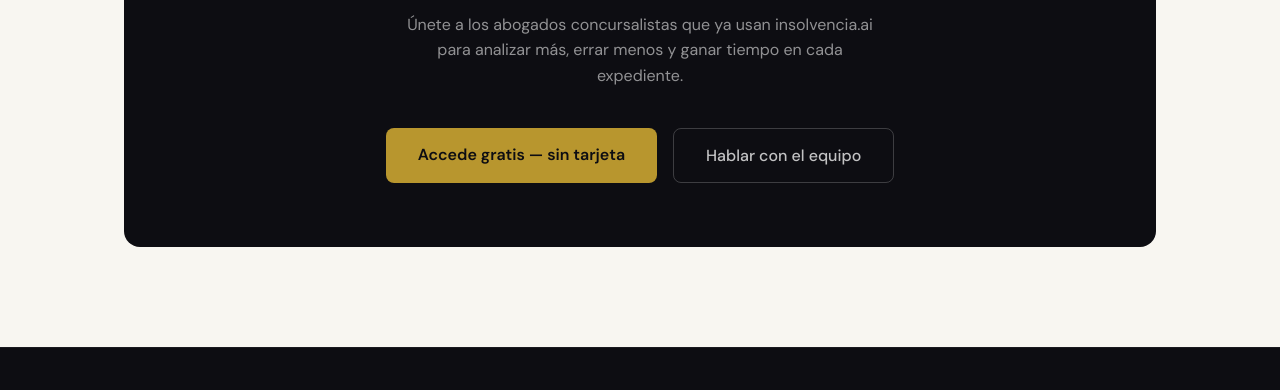
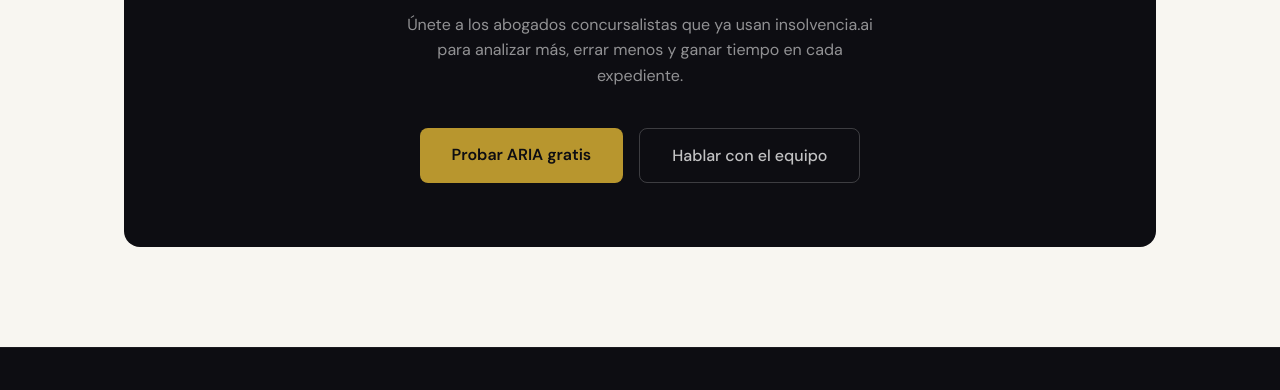
Before and after one commit to jog0002-droid/isolvencia.ai, a plain HTML site: page index.html in a window 1280 px wide. Shown: the part 8071-8461 px from the top of the page. Drawn offline with nearby package versions, Linux system fonts and the light colour scheme.

Commit message:
Update index.html

```diff
--- a/index.html
+++ b/index.html
@@ -1112,7 +1112,7 @@
       <h2>Empieza a trabajar con<br><em>criterio concursal real.</em></h2>
       <p>Únete a los abogados concursalistas que ya usan insolvencia.ai para analizar más, errar menos y ganar tiempo en cada expediente.</p>
       <div class="cta-actions">
-        <a class="btn-cta-gold" href="#">Accede gratis — sin tarjeta</a>
+        <a class="btn-cta-gold" href="/chat.html">Probar ARIA gratis</a>
         <a class="btn-cta-ghost" href="/cdn-cgi/l/email-protection#70181f1c1130191e031f1c06151e1319115e1119">Hablar con el equipo</a>
       </div>
     </div>
```
